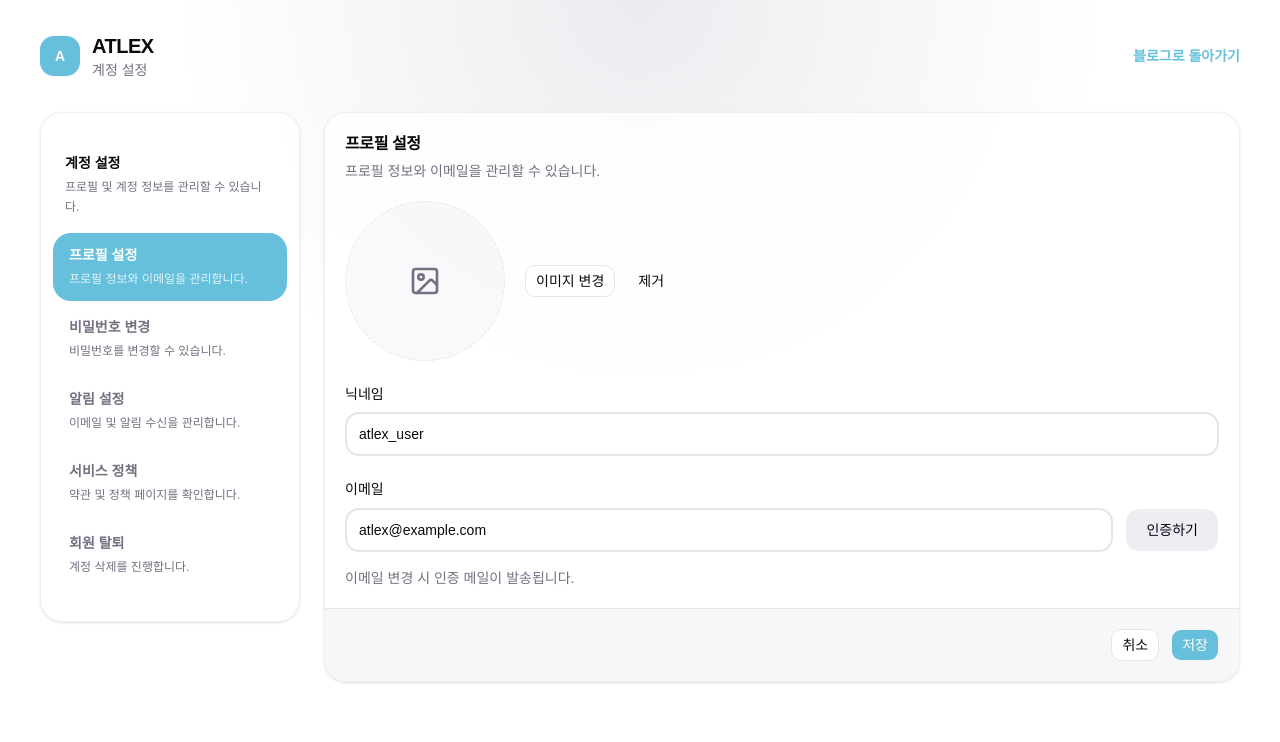
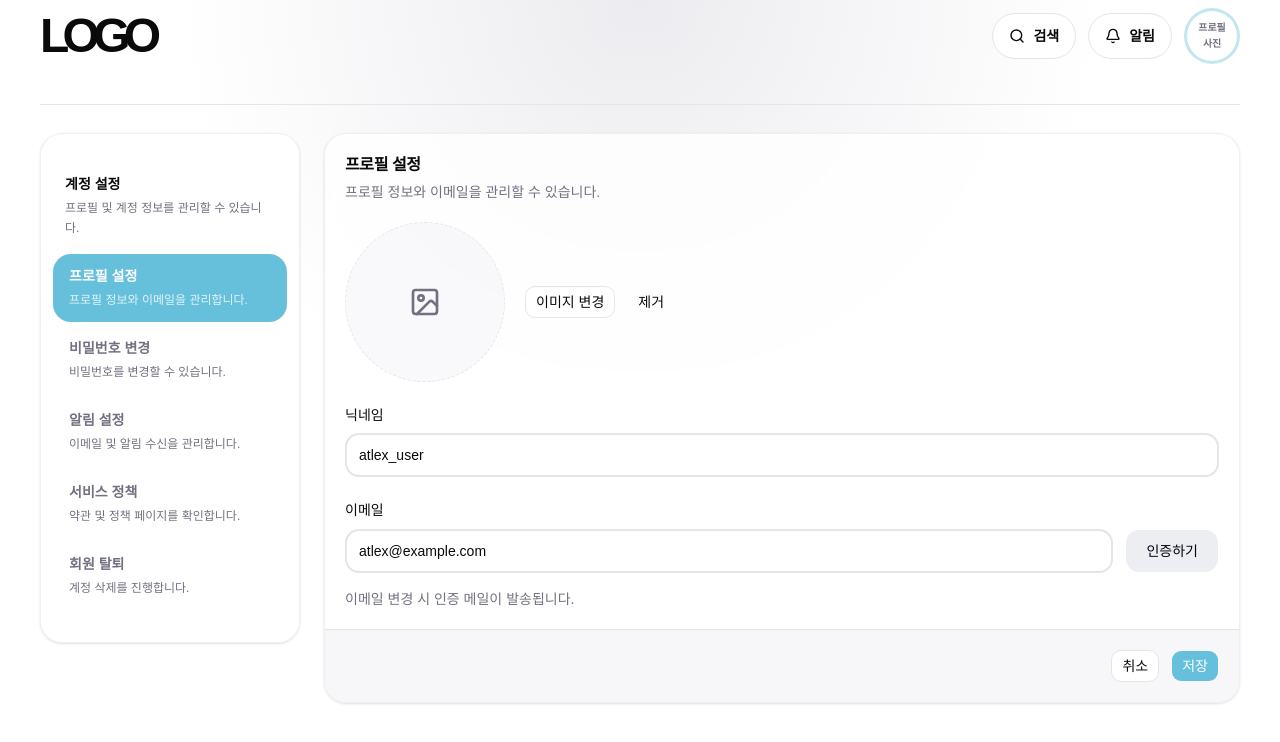
Before and after one commit to Siho-ily/Atlex, a Next.js app: page /option in a window 1280 px wide. Shown: the top 742 px of the page. Built offline with nearby package versions, Linux system fonts and the light colour scheme; a web font is replaced by a local one.

Commit message:
fix(option): 구 인라인 헤더를 공통 Header 컴포넌트로 교체
임시 파일(delete_this) 삭제

Co-Authored-By: Claude Sonnet 4.6 <noreply@anthropic.com>

```diff
--- a/src/app/option/page.jsx
+++ b/src/app/option/page.jsx
@@ -2,6 +2,7 @@
 
 import { useState } from "react"
 
+import Header from "@/components/common/layout/Header"
 import { OptionSidebar } from "@/components/domain/option/layout/OptionSidebar"
 import { OptionContent } from "@/components/domain/option/layout/OptionContent"
 
@@ -10,31 +11,8 @@ export default function Page() {
 
   return (
     <main className="min-h-screen bg-[radial-gradient(circle_at_top,var(--muted),var(--background)_45%)]">
-      <div className="mx-auto flex min-h-screen max-w-7xl flex-col px-6 py-8 lg:px-10">
-        <header className="mb-8 flex items-center justify-between">
-          <div className="flex items-center gap-3">
-            <div className="flex size-10 items-center justify-center rounded-xl bg-primary text-sm font-bold text-primary-foreground">
-              A
-            </div>
-
-            <div>
-              <h1 className="text-xl font-extrabold tracking-tight text-foreground">
-                ATLEX
-              </h1>
-
-              <p className="text-sm text-muted-foreground">
-                계정 설정
-              </p>
-            </div>
-          </div>
-
-          <button
-            type="button"
-            className="text-sm font-semibold text-primary hover:underline"
-          >
-            블로그로 돌아가기
-          </button>
-        </header>
+      <div className="mx-auto flex min-h-screen max-w-7xl flex-col px-6 lg:px-10">
+        <Header />
 
         <div className="grid flex-1 grid-cols-1 gap-6 lg:grid-cols-[260px_1fr]">
           <OptionSidebar
```
Also changed, not shown: 1 other file (tests, documents, lock files or other folders).
